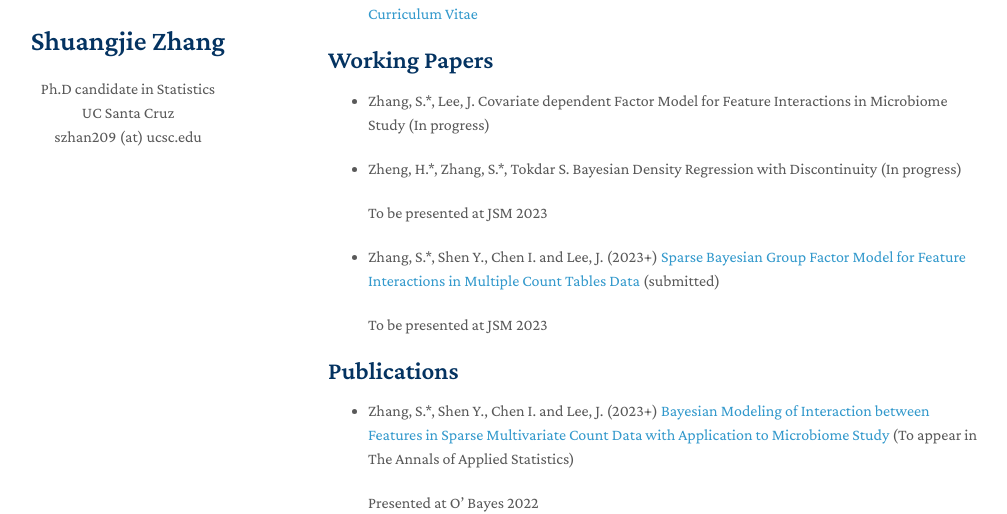
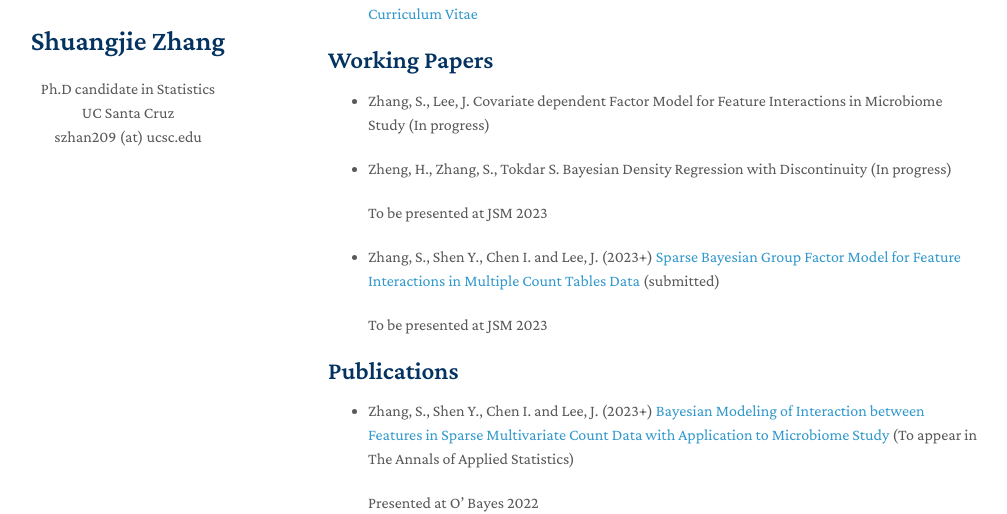
Before and after one commit to shuang-jie/shuang-jie.github.io, a Jekyll site: the page built from index.md, in a window 1280 px wide and 900 px high. Shown: the part 250-764 px from the top of the window, without its empty margins (142-1149 px from the left). Built offline with Jekyll 4.4.1, drawn with Linux system fonts in a browser that asks for light colours; nearby versions of some CDN libraries; a style sheet for code colours, icons or effects is not loaded.

```diff
--- a/index.md
+++ b/index.md
@@ -12,14 +12,14 @@ Welcome! I am currenly a Ph.D. candidate in Statistics surpervised by [Juhee Lee
 
 
 ## Working Papers
-* Zhang, S.*, Lee, J. Covariate dependent Factor Model for Feature Interactions in Microbiome Study (In progress)
+* Zhang, S., Lee, J. Covariate dependent Factor Model for Feature Interactions in Microbiome Study (In progress)
 
 
-* Zheng, H.*, Zhang, S.\*, Tokdar S. Bayesian Density Regression with Discontinuity (In progress)
+* Zheng, H., Zhang, S., Tokdar S. Bayesian Density Regression with Discontinuity (In progress)
 
    To be presented at JSM 2023
 
-* Zhang, S.*, Shen Y., Chen I. and Lee, J. (2023+) [Sparse Bayesian Group Factor Model for Feature Interactions in Multiple Count Tables Data](https://shuang-jie.github.io/files/SJ-P2.pdf) (submitted)
+* Zhang, S., Shen Y., Chen I. and Lee, J. (2023+) [Sparse Bayesian Group Factor Model for Feature Interactions in Multiple Count Tables Data](https://shuang-jie.github.io/files/SJ-P2.pdf) (submitted)
 
    To be presented at JSM 2023
 
@@ -27,7 +27,7 @@ Welcome! I am currenly a Ph.D. candidate in Statistics surpervised by [Juhee Lee
 
 ## Publications
 
-* Zhang, S.*, Shen Y., Chen I. and Lee, J. (2023+) [Bayesian Modeling of Interaction between Features in Sparse Multivariate Count Data with Application to Microbiome Study](https://shuang-jie.github.io/files/SJ-P1.pdf) (To appear in The Annals of Applied Statistics)
+* Zhang, S., Shen Y., Chen I. and Lee, J. (2023+) [Bayesian Modeling of Interaction between Features in Sparse Multivariate Count Data with Application to Microbiome Study](https://shuang-jie.github.io/files/SJ-P1.pdf) (To appear in The Annals of Applied Statistics)
 
    Presented at O’ Bayes 2022
 
```
